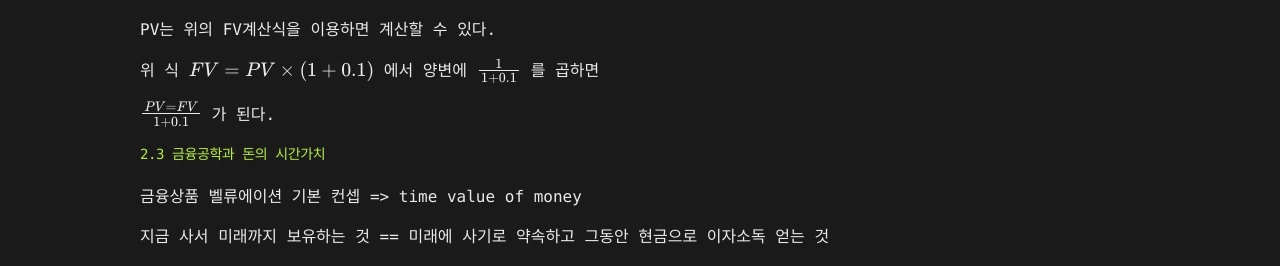
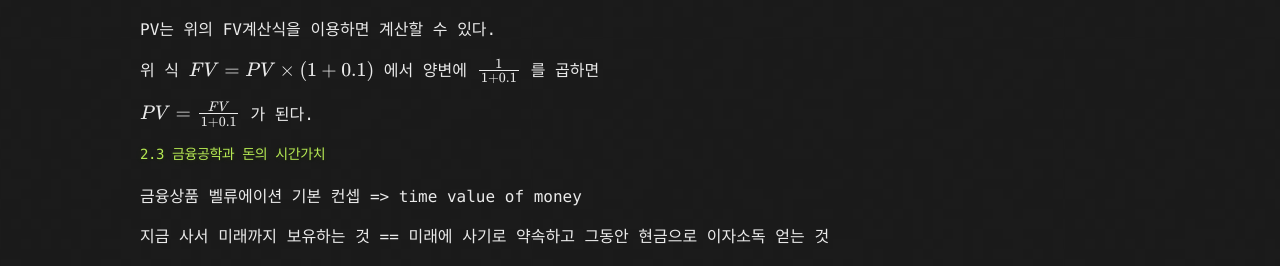
Before and after one commit to kooock/kooock.github.io, a Jekyll site: the page built from _posts/2018-07-21-finance_engineering_recipe_chapter2.md, in a window 1280 px wide. Shown: the part 1026-1292 px from the top of the page. Built offline with Jekyll 4.4.1, drawn with Linux system fonts in a browser that asks for light colours; formulas are drawn with MathJax 3.

```diff
--- a/_posts/2018-07-21-finance_engineering_recipe_chapter2.md
+++ b/_posts/2018-07-21-finance_engineering_recipe_chapter2.md
@@ -42,7 +42,7 @@ PV는 위의 FV계산식을 이용하면 계산할 수 있다.
 
 위 식 $$FV = PV \times (1 + 0.1)$$ 에서 양변에 $$1 \over {1 + 0.1}$$ 를 곱하면
 
-$$ PV = {FV} \over {1 + 0.1}$$ 가 된다.
+$$ PV = {FV \over {1 + 0.1}}$$ 가 된다.
 
 #### 2.3 금융공학과 돈의 시간가치
 
```
